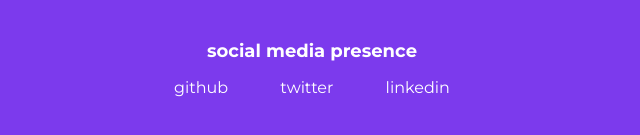
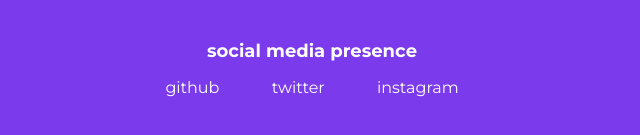
Before and after one commit to sankethbagalad-07/sankethbagalad.porfolio.com, a plain HTML site: page projects.html in a window 1280 px wide. Shown: the part 2362-2497 px from the top of the page, 328-968 px from the left. Drawn offline with Linux system fonts and the light colour scheme.

Commit message:
Update projects.html

```diff
--- a/projects.html
+++ b/projects.html
@@ -122,7 +122,7 @@
             </li>
             <li class="list-item-inline">
                 <a class="link" href="https://www.instagram.com/sankethbagalad_007/">
-                    linkedin
+                  instagram
                 </a>
             </li>
 
```
